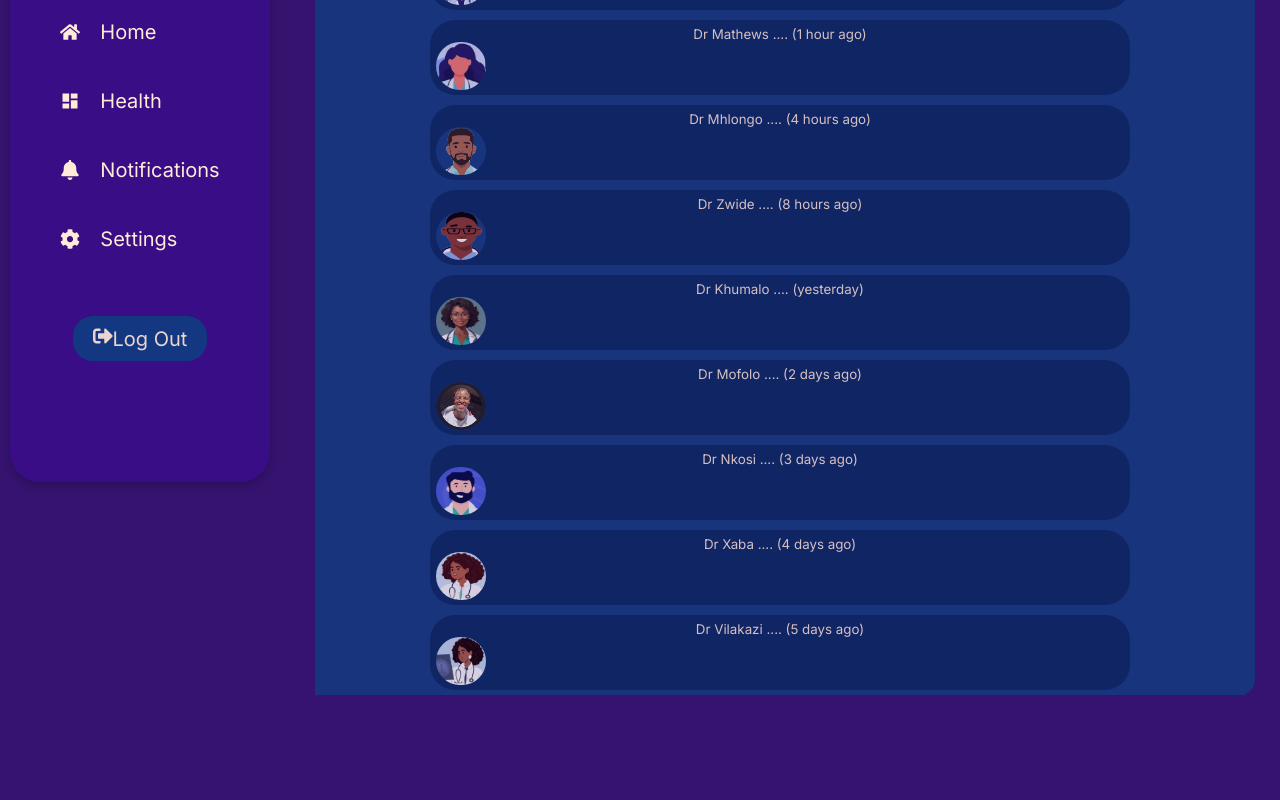
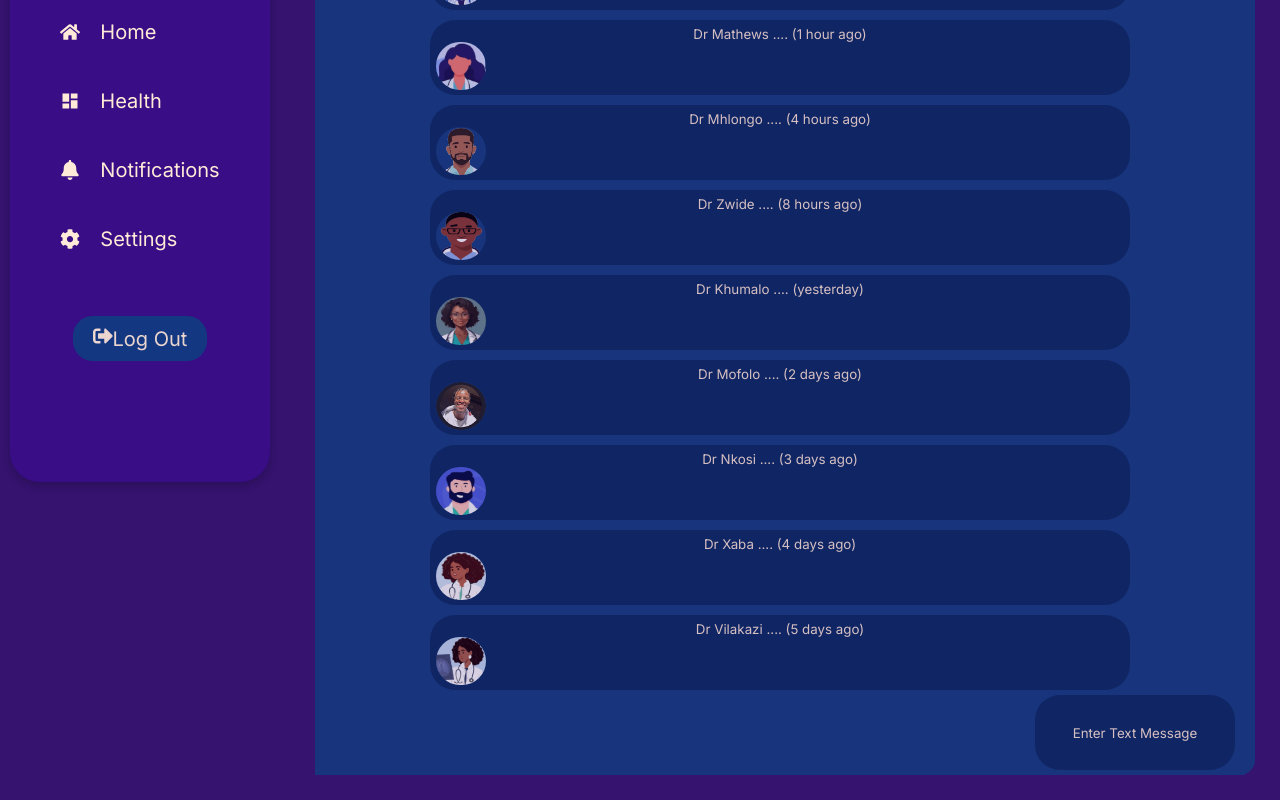
Before and after one commit to MaccccD/Haemophilia-Healthcare-App, a React (Create React App) app: page /Messages in a window 1280 px wide. Shown: the part 304-1104 px from the top of the page. Before the commit the page ends 1024 px from the top, so only its background shows below. Built offline with nearby package versions, Linux system fonts and the light colour scheme; sample sign-in values are in the browser's storage; a web font is replaced by a local one.

Commit message:
Text Messaging Functionality
-Set Up text messaging

```diff
--- a/src/Main Components/Messages.jsx
+++ b/src/Main Components/Messages.jsx
@@ -14,6 +14,7 @@ import docImage10 from "../Images/doc 10.png";
 function Messages() {
 
   const [messageText, setMessageText] = useState("");
+  const [messageHolder, setMessageHolder] = useState([]);
   //get the user's names that t used to create account and login to welcome them. (personal touch):
 const username = JSON.parse(localStorage.getItem("userDetails")) || { fullNames: "Guest" };
 
@@ -32,6 +33,9 @@ const messagesHolder = [
 
   function ViewTxtMessage(index){
     setMessageText(messagesHolder[index].message);
+  }
+  function MessagingFunctionality(){
+
   }
 
   return (
@@ -54,6 +58,7 @@ const messagesHolder = [
             alt={msg.sender} className='doctor-Image'/>
            </button>
           )})}
+          <button className='dialogue-Box'> Enter Text Message</button>
         </div>
       </div>
     </div>
--- a/src/Styles/Home.css
+++ b/src/Styles/Home.css
@@ -123,6 +123,25 @@
   background-color: #09295a;
   border: 2px solid #072B62;
 }
+.dialogue-Box {
+ display: block;
+ justify-self: flex-end;
+ background-color: #072B62;
+ justify-content: center;
+ margin: 5px;
+ margin-right: 10px;
+ text-align: center;
+ color: #FFEBD7;
+ border-radius: 25px;
+ width: 200px;
+ height: 75px;
+ border: none;
+ z-index: 300;
+ cursor: pointer;
+}
+.dialogue-Box:hover{
+  background-color: #0648ad;
+}
 .appointments {
  background-color: #103D81;
  margin: 5px;
```
